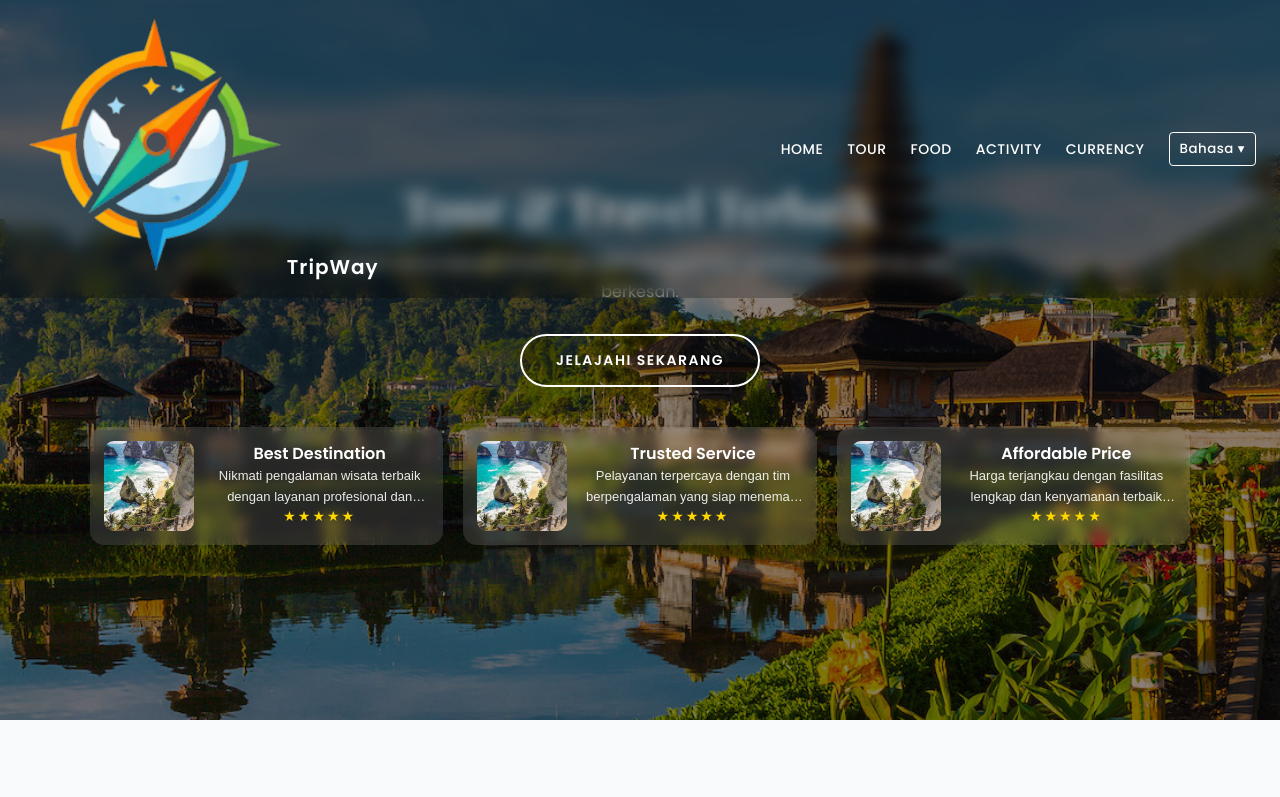
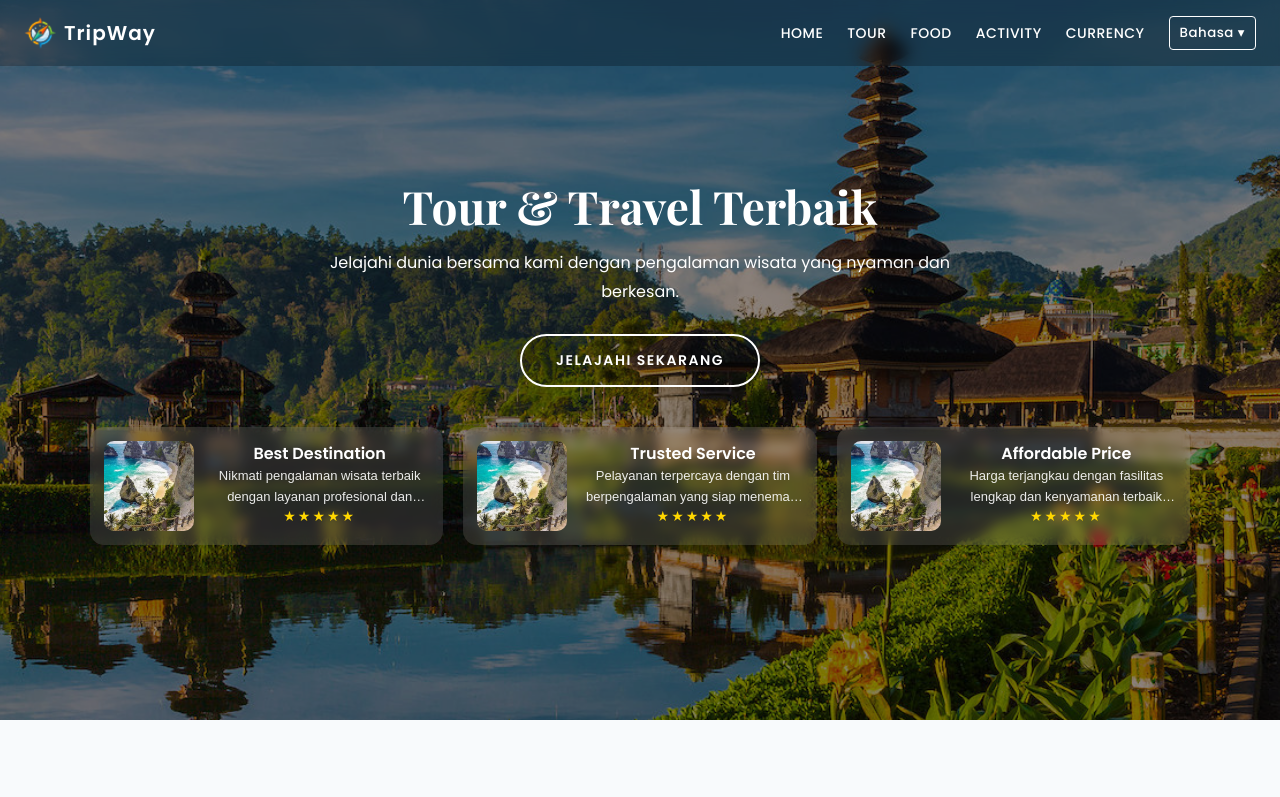
Before and after one commit to maderafikana/Project-Toure-travel, a plain HTML site: page index.html in a window 1280 px wide. Shown: the top 797 px of the page. Drawn offline with nearby package versions, Linux system fonts and the light colour scheme.

Commit message:
Update style.css

```diff
--- a/style.css
+++ b/style.css
@@ -2,6 +2,10 @@
   margin: 0;
   padding: 0;
   box-sizing: border-box;
+}
+
+html {
+  scroll-behavior: smooth;
 }
 
 body {
@@ -51,9 +55,24 @@ FONT GLOBAL
 }
 
 .logo {
+  display: flex;
+  align-items: center;
+  gap: 8px;
   font-weight: 600;
   font-size: 20px;
   letter-spacing: 1px;
+  cursor: pointer;
+}
+
+.logo img {
+  width: 32px;
+  height: 32px;
+  object-fit: contain;
+}
+
+.logo span {
+  line-height: 1;
+  white-space: nowrap;
 }
 
 /* ================= MENU ================= */
@@ -378,6 +397,7 @@ FONT GLOBAL
 .destinations {
   padding: 80px 20px;
   background: #f8fafc;
+  scroll-margin-top: 90px;
 }
 
 /* === Container === */
@@ -567,6 +587,7 @@ FONT GLOBAL
 .culinary {
   padding: 90px 20px;
   background: #ffffff;
+  scroll-margin-top: 90px;
 }
 
 /* === Container === */
@@ -764,7 +785,7 @@ FONT GLOBAL
 }
 
 .footer-brand img {
-  width: 46px;
+  width: 60px;
 }
 
 .footer-brand h3 {
```
